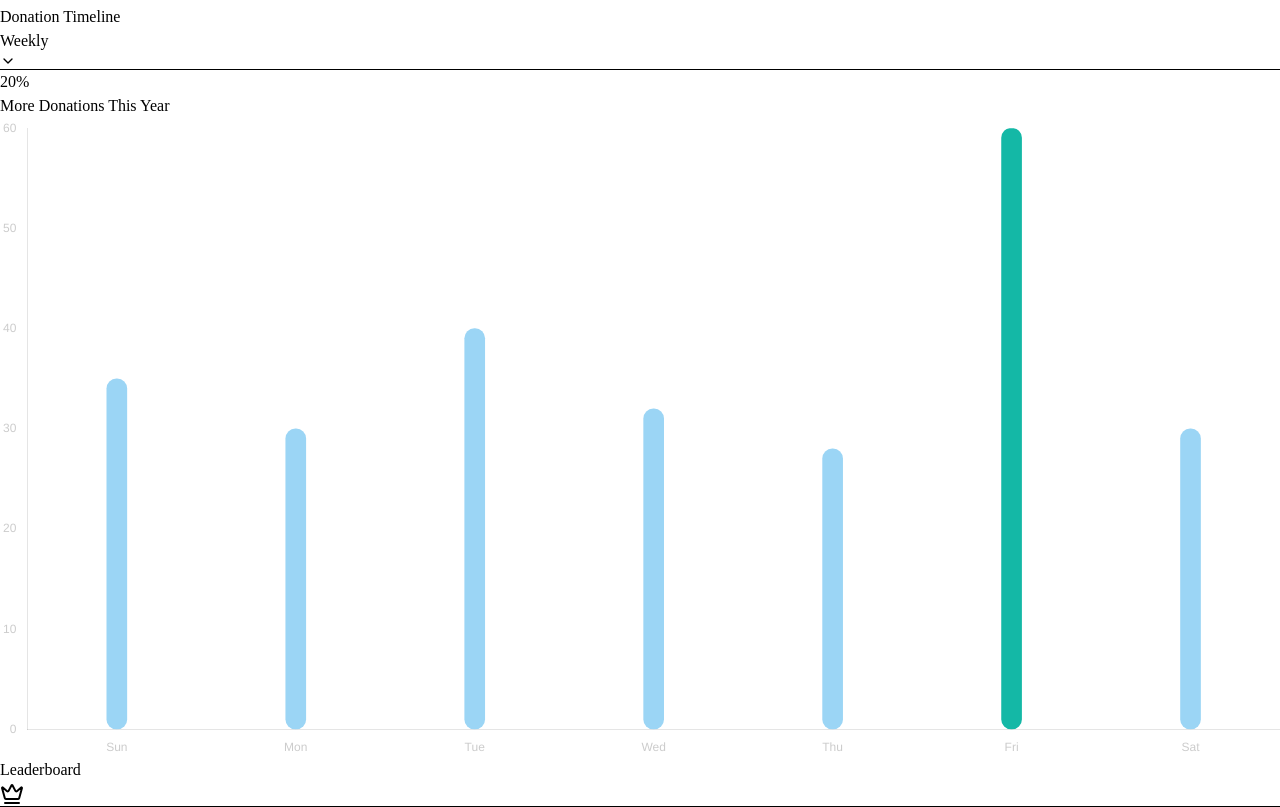
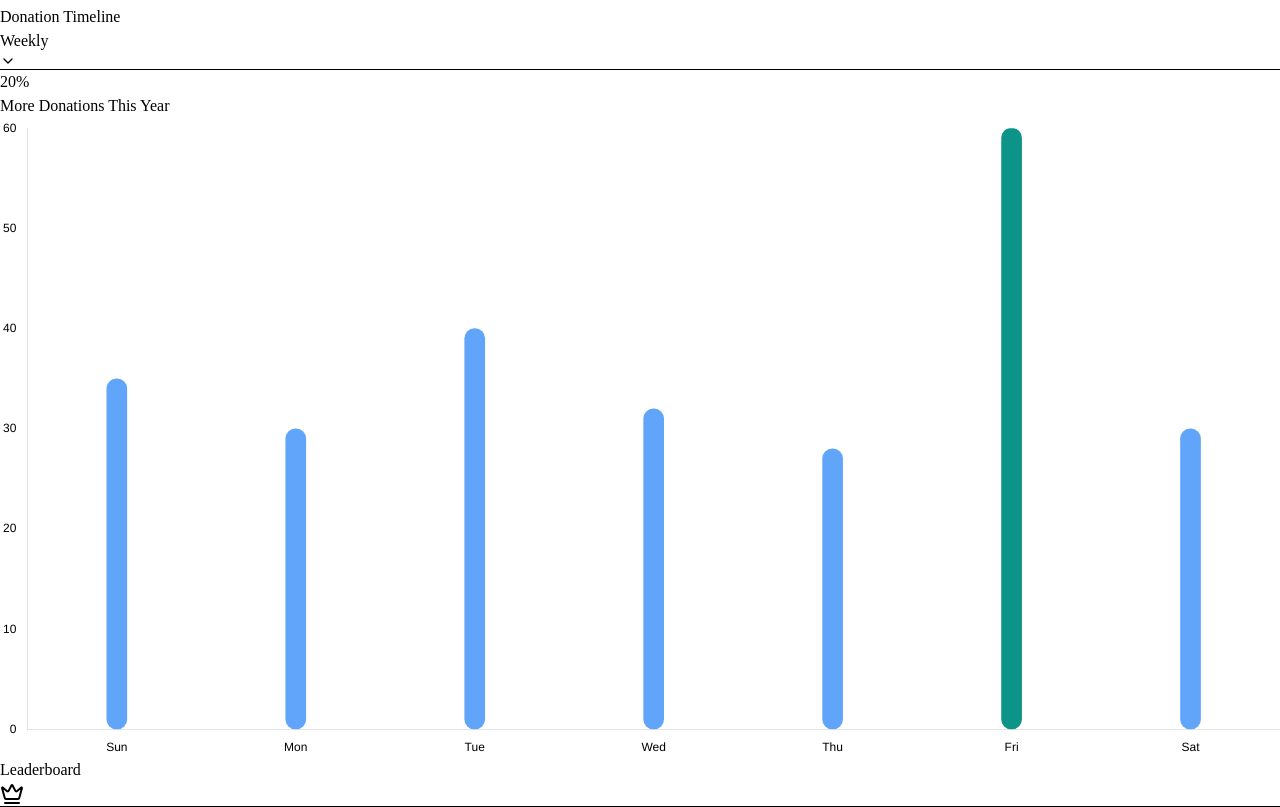
Before and after one commit to knightrishi/LifeLine, a React (Vite) app in the folder frontend/Frontend-Life/: page /user in a window 1280 px wide. Shown: the part 623-1430 px from the top of the page. Built offline with nearby package versions, Linux system fonts and the light colour scheme.

Commit message:
Minor changes

```diff
--- a/frontend/Frontend-Life/src/components/Layout/MainGrid/MainGridChart.jsx
+++ b/frontend/Frontend-Life/src/components/Layout/MainGrid/MainGridChart.jsx
@@ -23,13 +23,13 @@ const MainGridChart = () => {
       {
         data: [35, 30, 40, 32, 28, 60, 30],
         backgroundColor: [
-          "#9BD5F5",
-          "#9BD5F5",
-          "#9BD5F5",
-          "#9BD5F5",
-          "#9BD5F5",
-          "#14B8A6", // Highlight Friday
-          "#9BD5F5",
+         "#60A5FA", // Darker Blue (Blue-400)
+          "#60A5FA",
+          "#60A5FA",
+          "#60A5FA",
+          "#60A5FA",
+          "#0D9488", // Darker Teal Highlight (Teal-600)
+          "#60A5FA",
         ],
         borderRadius: 10,   // rounded top bars
         borderSkipped: false,
@@ -46,20 +46,20 @@ const MainGridChart = () => {
     scales: {
       x: {
         grid: { display: false },
-        ticks: { color: "#ccc" },
+        ticks: { color: "#000" },
       },
       y: {
         beginAtZero: true,
         grid: {
-          color: "rgba(255,255,255,0.1)",
+          color: "rgba(255,255,255,0.7)",
         },
-        ticks: { color: "#ccc" },
+        ticks: { color: "#000" },
       },
     },
   };
 
   return (
-  <div className="h-[190px]">
+  <div className="h-[180px]">
     <Bar data={data} options={options} />
   </div>
 );
```
